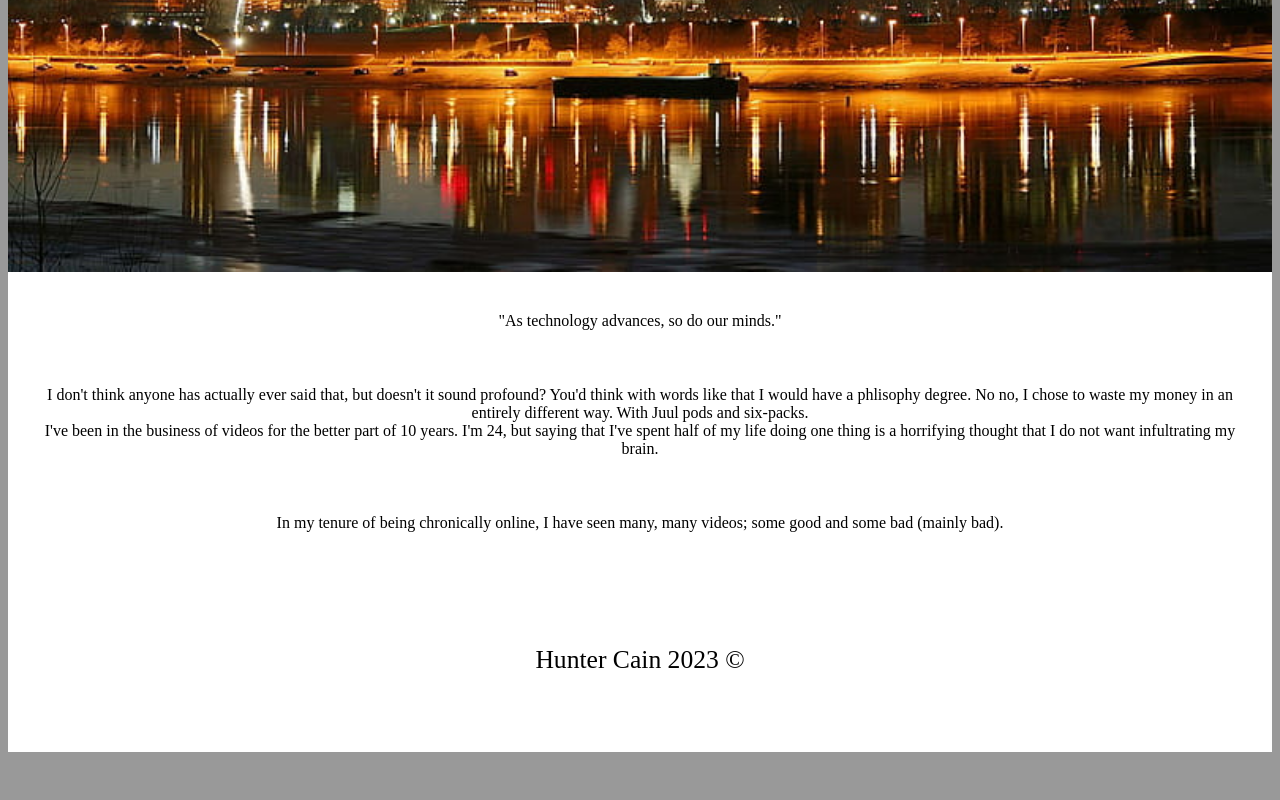
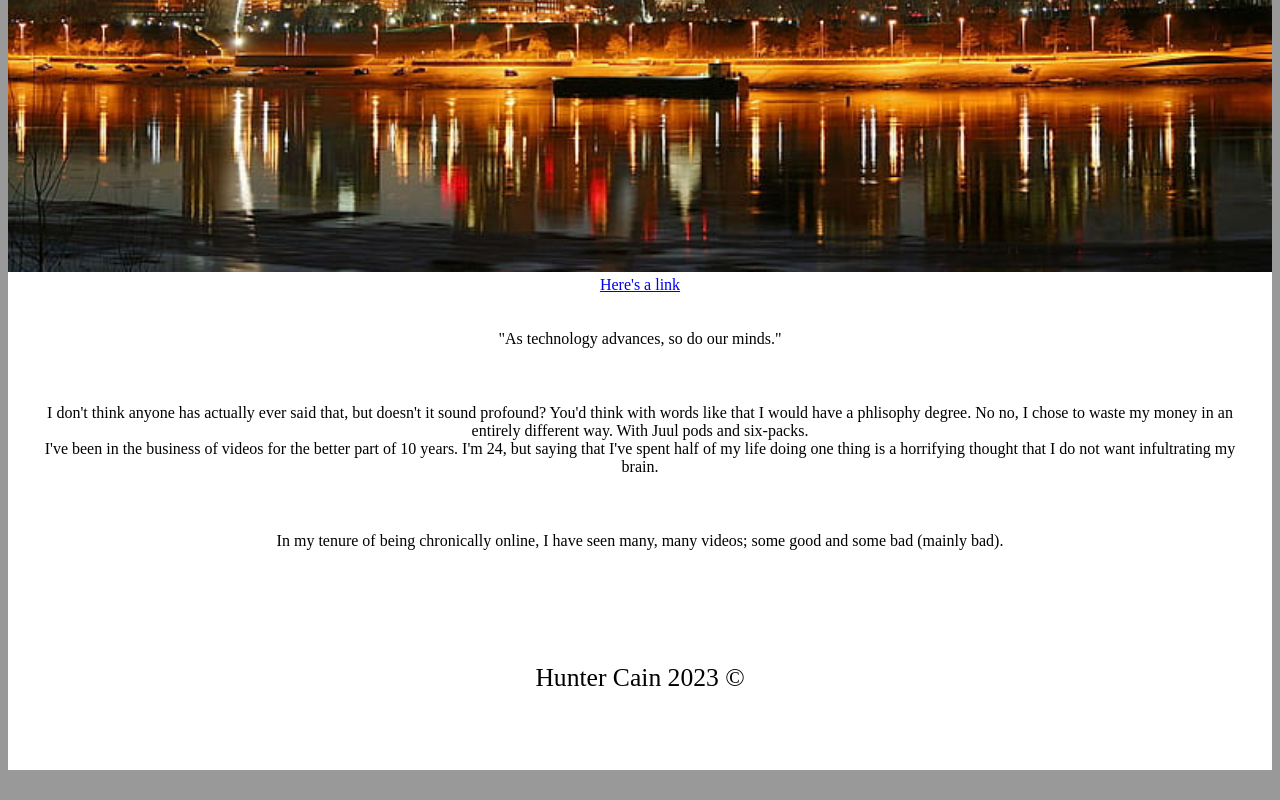
Before and after one commit to PT-Web-Dev-Jan-23/js-assignment-4-html-me-something-hacain98, a website: page index.html in a window 1280 px wide. Shown: the part 868-1668 px from the top of the page. Drawn offline with Linux system fonts and the light colour scheme.

Commit message:
final test2

```diff
--- a/index.html
+++ b/index.html
@@ -37,6 +37,8 @@
 
             <img src="images/st-louis.jpg" alt="St. Louis">
 
+            <a href="https://www.launchcode.org/">Here's a link</a>
+
             <p>"As technology advances, so do our minds."</p>
             <p>I don't think anyone has actually ever said that, but doesn't it sound profound? You'd think with
                words like that I would have a phlisophy degree. No no, I chose to waste my money in an entirely
```
